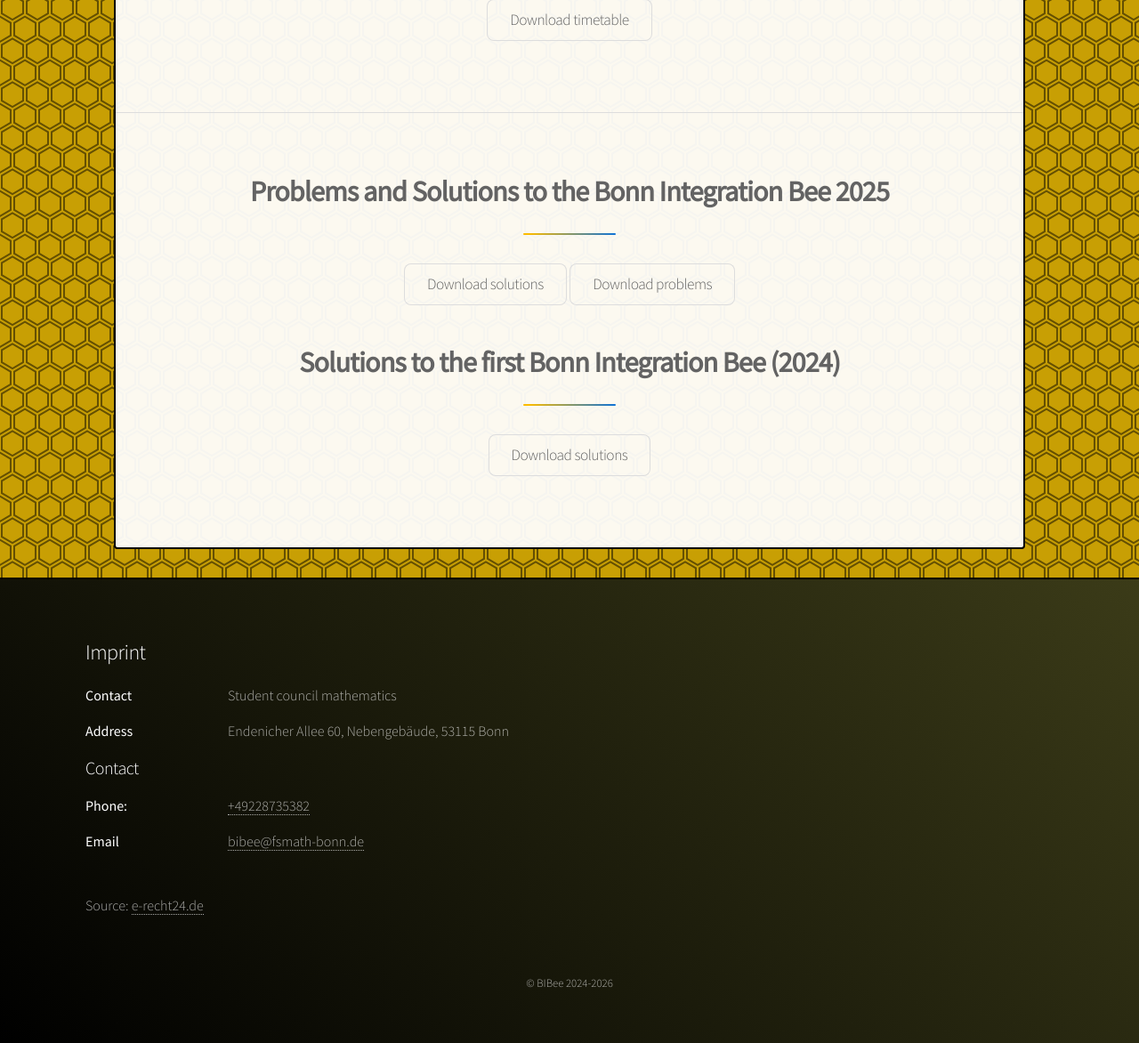
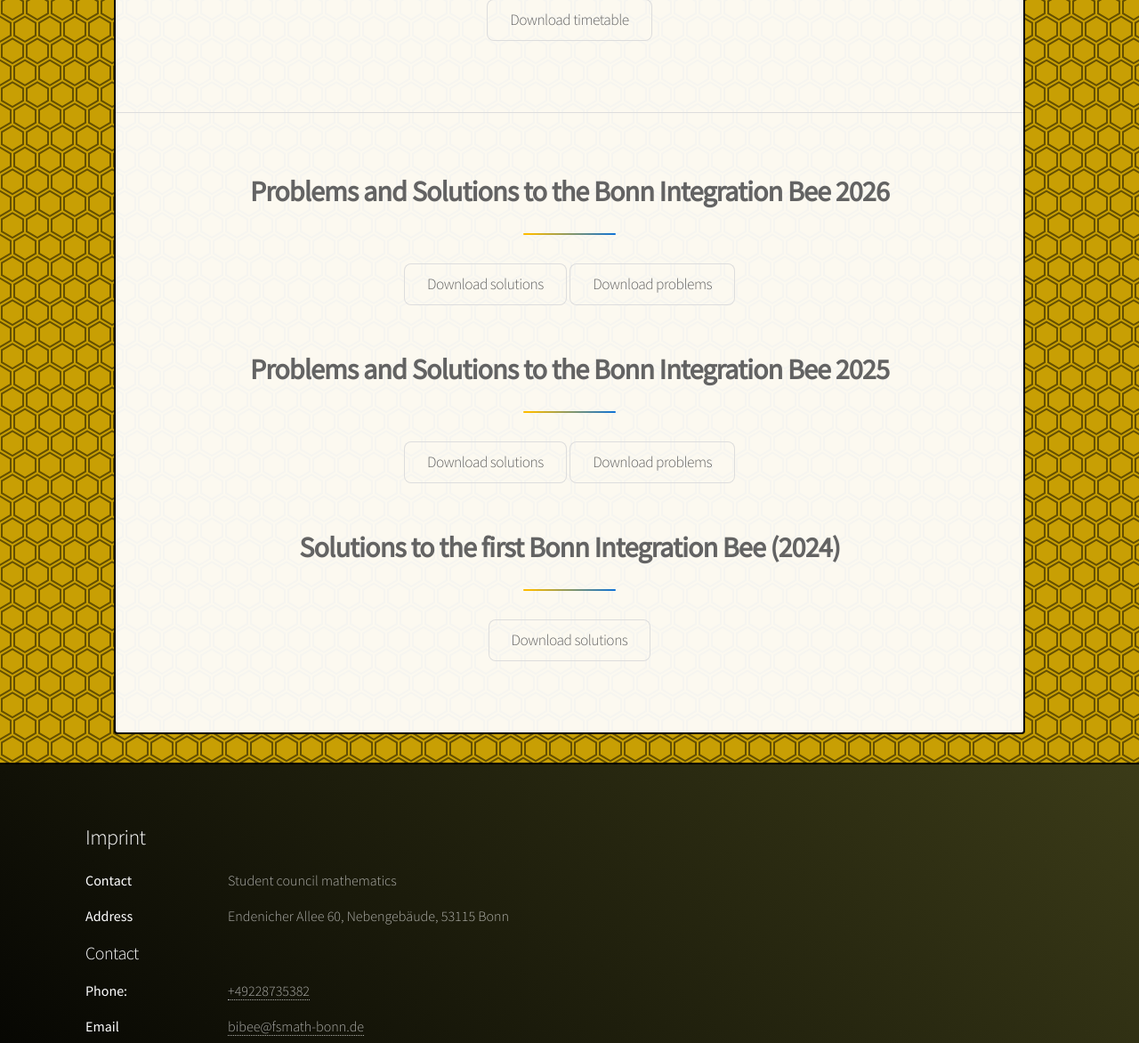
Before and after one commit to ArtrenH/BIBee-Website, a Flask app: page / in a window 1280 px wide. Shown: the part 3495-4667 px from the top of the page at 89% size. Run offline with Flask 3, Linux system fonts and the light colour scheme.

Commit message:
new integrals

```diff
--- a/templates/index.html
+++ b/templates/index.html
@@ -110,11 +110,19 @@
 
                 <section id="solutions" class="main special">
 					<header class="major">
+						<h2>Problems and Solutions to the Bonn Integration Bee 2026</h2>
+                        <p>
+                            <a href="static/assets/other/integrals/solutions_2026.pdf" download class="button inline-button">Download solutions</a>
+                            <a href="static/assets/other/integrals/problems_2026.pdf" download class="button inline-button">Download problems</a>
+                        </p>
+					</header>
+					<header class="major">
 						<h2>Problems and Solutions to the Bonn Integration Bee 2025</h2>
                         <p>
                             <a href="static/assets/other/integrals/solutions_2025.pdf" download class="button inline-button">Download solutions</a>
                             <a href="static/assets/other/integrals/problems_2025.pdf" download class="button inline-button">Download problems</a>
                         </p>
+					</header>
 					<header class="major">
 						<h2>Solutions to the first Bonn Integration Bee (2024)</h2>
                         <p>
```
Also changed, not shown: 2 other files.
